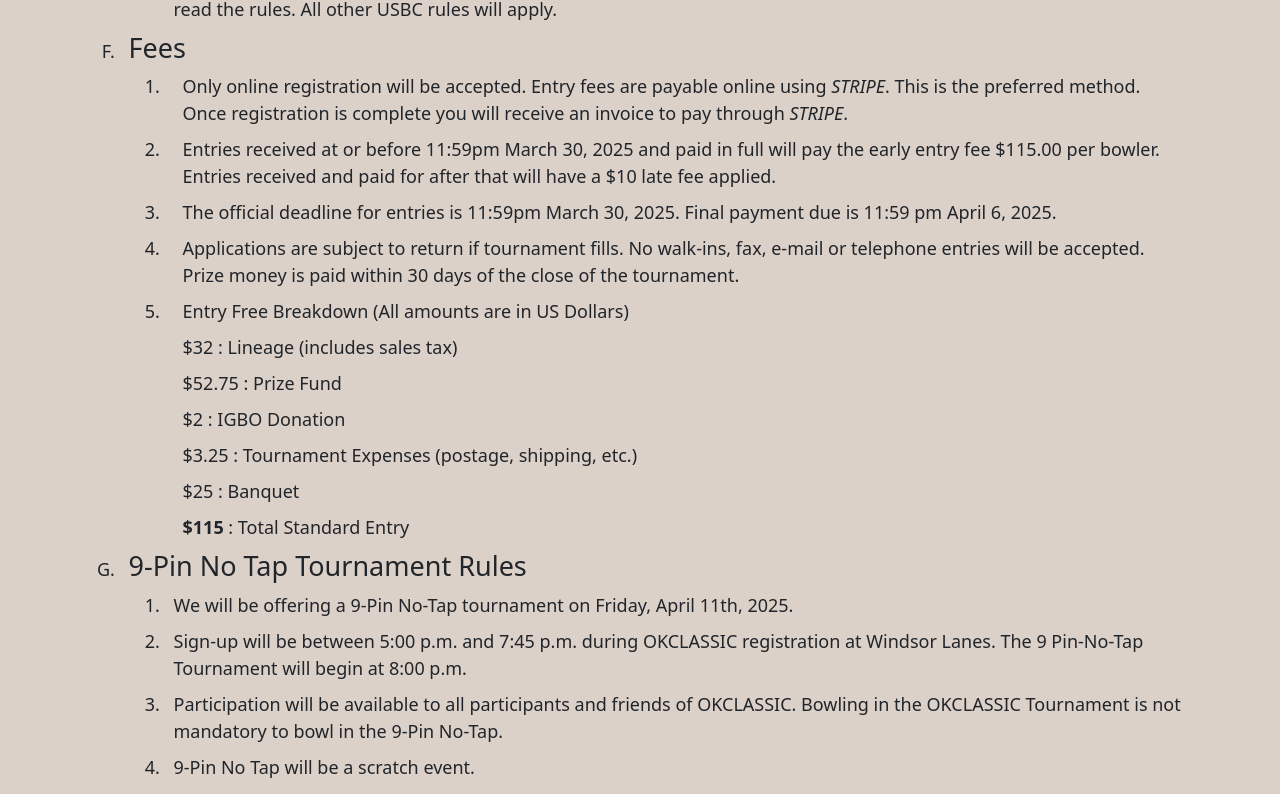
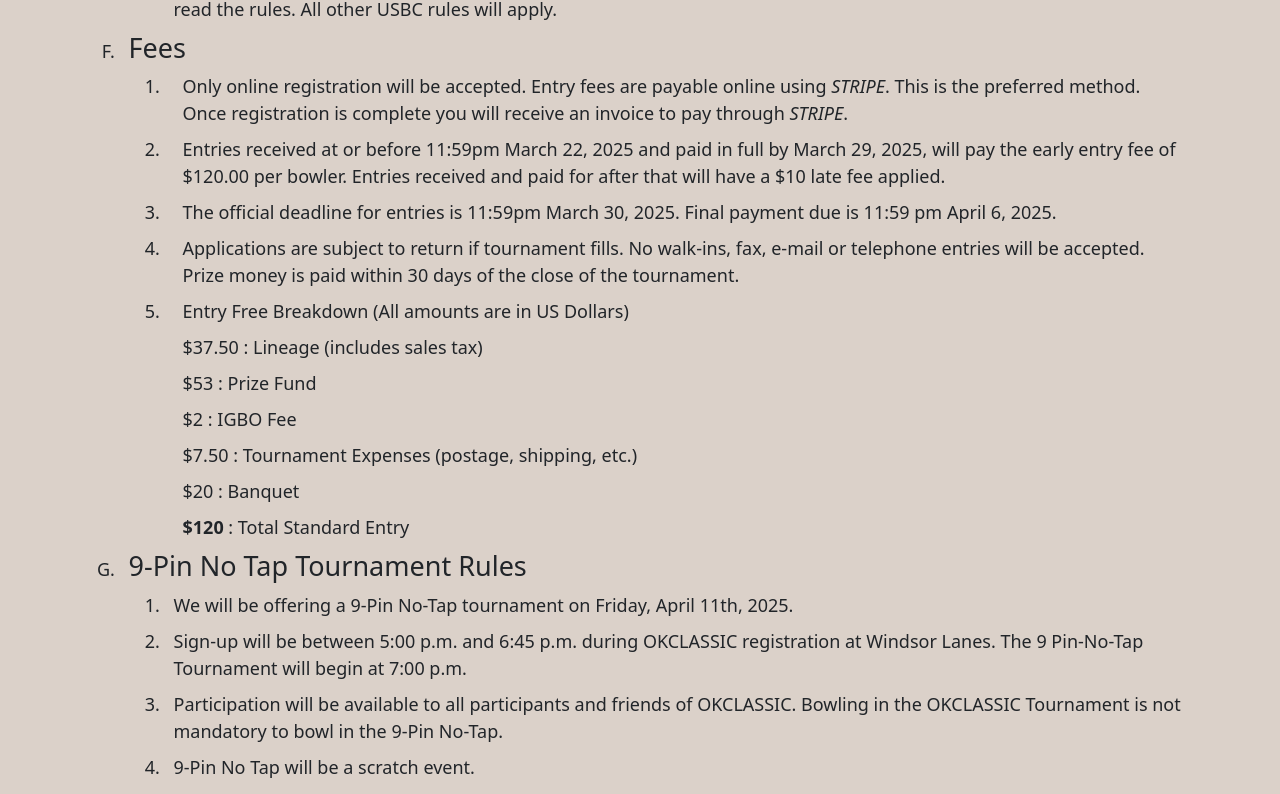
Before and after one commit to tournio/okclassic-nextjs, a Next.js app: page /rules in a window 1280 px wide. Shown: the part 2138-2932 px from the top of the page. Built offline with nearby package versions, Linux system fonts and the light colour scheme.

Commit message:
rule updates

```diff
--- a/src/components/Rules/Rules.js
+++ b/src/components/Rules/Rules.js
@@ -57,7 +57,7 @@ The Tournament Director reserves the right to dismiss and/or disqualify any bowl
     {
       header: 'Eligibility',
       markdown: `
-1.  Entrant must be a member of USBC, and provide proof of membership and certification number with their entry. Non-members may pay a Participation Fee of $5.00 to participate (USBC Rule 301b).
+1.  Entrant must be a member of USBC, and provide proof of membership and certification number with their entry. Non-members must pay a Participation Fee of $5.00 to participate (USBC Rule 301b).
 1. Entrants must be a member of an IGBO Member League, or current IGBO Associate Member. If not already an IGBO member, entrant must apply for Associate Membership, and pay the $25.00 IGBO fee prior to bowling.
 1. Only one (1) PBA/PWBA/Team USA member is allowed per team.
 1. Substitutes will be allowed to participate at the Tournament Director’s discretion. Their average will be determined by the *Entering Average* guidelines.
@@ -68,28 +68,27 @@ The Tournament Director reserves the right to dismiss and/or disqualify any bowl
       header: 'Fees',
       markdown: `
 1. Only online registration will be accepted. Entry fees are payable online using *STRIPE*. This is the preferred method. Once registration is complete you will receive an invoice to pay through *STRIPE*.
-1. Entries received at or before 11:59pm March 30, 2025 and paid in full will pay the early entry fee
- $115.00 per bowler. Entries received and paid for after that will have a $10 late fee applied.
+1. Entries received at or before 11:59pm March 22, 2025 and paid in full by March 29, 2025, will pay the early entry fee of $120.00 per bowler. Entries received and paid for after that will have a $10 late fee applied.
 1. The official deadline for entries is 11:59pm March 30, 2025. Final payment due is 11:59 pm April 6, 2025.
 1. Applications are subject to return if tournament fills. No walk-ins, fax, e-mail or telephone entries will be accepted. Prize money is paid within 30 days of the close of the tournament.
 1. Entry Free Breakdown (All amounts are in US Dollars)
 
-    $32
+    $37.50
     : Lineage (includes sales tax)
 
-    $52.75
+    $53
     : Prize Fund
 
     $2
-    : IGBO Donation
+    : IGBO Fee
 
-    $3.25
+    $7.50
     : Tournament Expenses (postage, shipping, etc.)
 
-    $25
+    $20
     : Banquet
 
-    **$115**
+    **$120**
     : Total Standard Entry
 `,
     },
@@ -97,12 +96,13 @@ The Tournament Director reserves the right to dismiss and/or disqualify any bowl
       header: '9-Pin No Tap Tournament Rules',
       markdown: `
 1. We will be offering a 9-Pin No-Tap tournament on Friday, April 11th, 2025.
-1. Sign-up will be between 5:00 p.m. and 7:45 p.m. during OKCLASSIC registration at Windsor Lanes. The 9
-Pin-No-Tap Tournament will begin at 8:00 p.m.
+1. Sign-up will be between 5:00 p.m. and 6:45 p.m. during OKCLASSIC registration at Windsor Lanes. The 9
+Pin-No-Tap Tournament will begin at 7:00 p.m.
 1. Participation will be available to all participants and friends of OKCLASSIC. Bowling in the OKCLASSIC
 Tournament is not mandatory to bowl in the 9-Pin No-Tap.
 1. 9-Pin No Tap will be a scratch event.
 1. The prize fund returned will be 100%. Total Entry Fee Payout is 1:10.
+1. Bowling lineage ($12.50 per bowler) to be deducted from each entry fee.
 `,
     },
   ];
```
